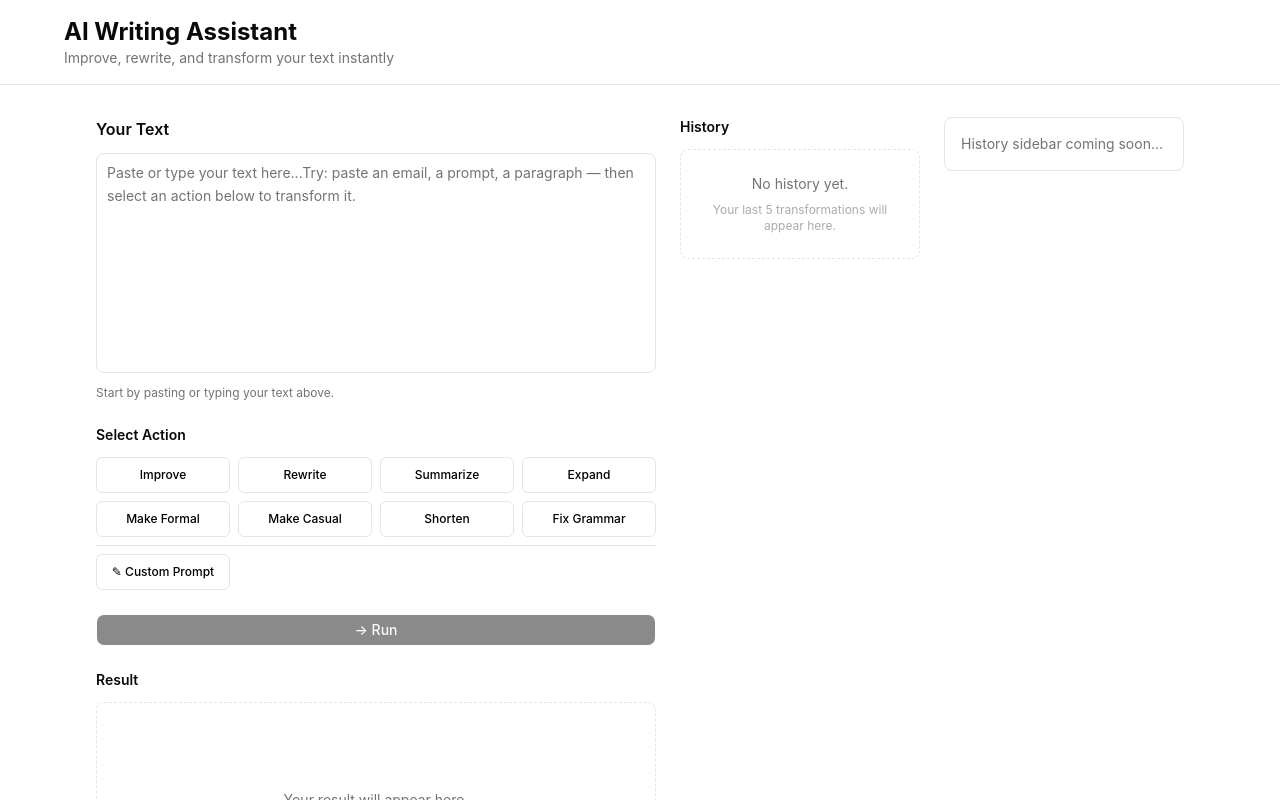
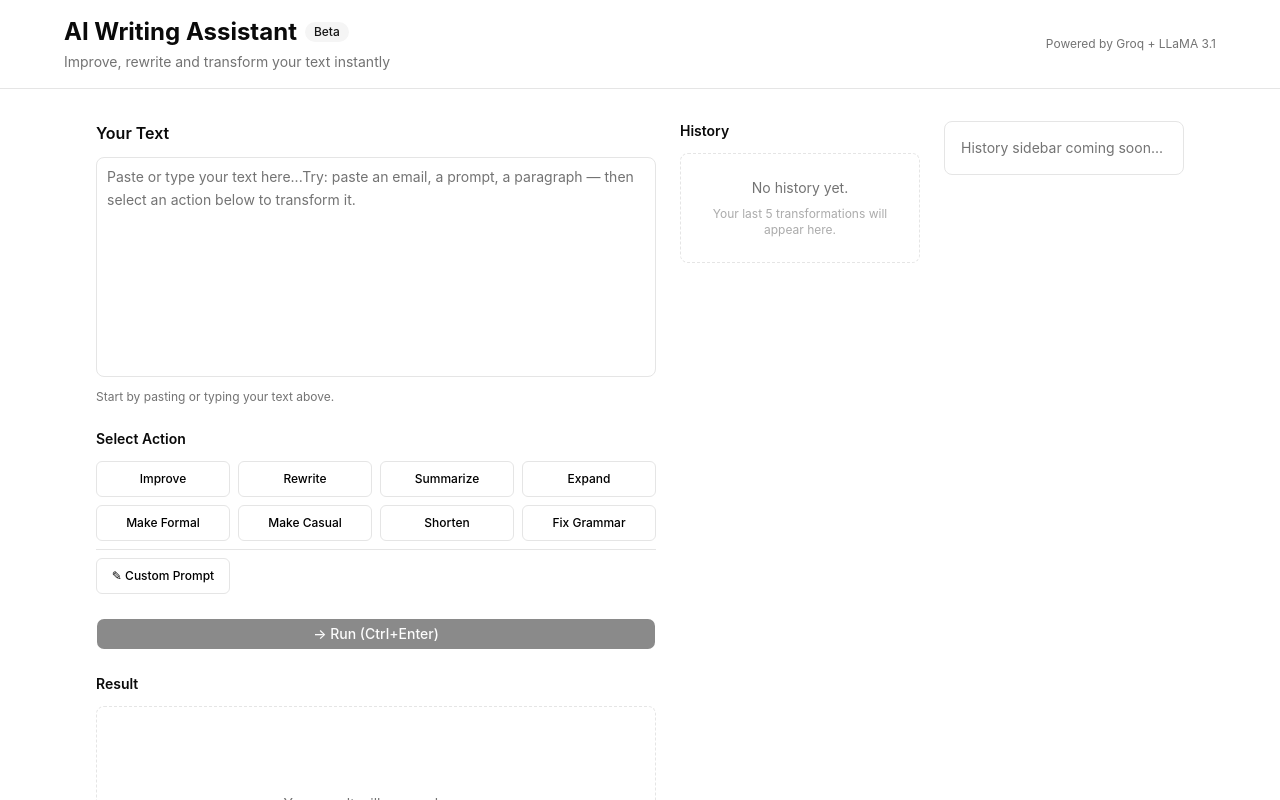
Before and after one commit to pranjalipongde/ai-writing-assistant, a React (Vite) app: page / in a window 1280 px wide. Shown: the top 800 px of the page. Built offline with nearby package versions, Linux system fonts and the light colour scheme.

Commit message:
feat: final polish - keyboard shortcut, meta tags, header badge

```diff
--- a/index.html
+++ b/index.html
@@ -4,6 +4,10 @@
     <meta charset="UTF-8" />
     <link rel="icon" type="image/svg+xml" href="/vite.svg" />
     <meta name="viewport" content="width=device-width, initial-scale=1.0" />
+    <meta
+      name="description"
+      content="AI-powered writing assistant. Improve, rewrite, summarize and transform your text instantly."
+    />
     <title>ai-writing-assistant</title>
   </head>
   <body>
--- a/src/App.jsx
+++ b/src/App.jsx
@@ -1,4 +1,4 @@
-import { useCallback, useReducer, useState } from "react";
+import { useCallback, useEffect, useReducer, useState } from "react";
 import { countChars, countWords } from "./utils/textHelpers";
 import useAi from "./hooks/useAi";
 import InputArea from "./components/editor/InputArea";
@@ -7,6 +7,7 @@ import CustomPrompt from "./components/actions/CustomPrompt";
 import OutputArea from "./components/editor/OutputArea";
 import { Button } from "./components/ui/button";
 import HistorySidebar from "./components/sidebar/HistorySidebar";
+import { Badge } from "./components/ui/badge";
 
 //all possible state updates have a name
 const ACTIONS = {
@@ -149,17 +150,38 @@ function App() {
     dispatch({ type: ACTIONS.SET_INPUT, payload: item.input });
   }, []);
 
+  // Ctrl+Enter to run
+  useEffect(() => {
+    const handleKeyDown = (e) => {
+      if ((e.ctrlKey || e.metaKey) && e.key === "Enter") {
+        handleRun();
+      }
+    };
+    window.addEventListener("keydown", handleKeyDown);
+    return () => window.removeEventListener("keydown", handleKeyDown);
+  }, [handleRun]);
+
   return (
     <div className="min-h-screen bg-background">
       {/* Header */}
       <header className="border-b border-border px-4 lg:px-8 py-4">
         <div className="max-w-6xl mx-auto flex items-center justify-between">
           <div>
-            <h1 className="text-lg lg:text-2xl font-bold text-foreground">
-              AI Writing Assistant
-            </h1>
+            <div className="flex items-center gap-2 mb-1">
+              <h1 className="text-lg lg:text-2xl font-bold text-foreground">
+                AI Writing Assistant
+              </h1>
+              <Badge variant="secondary" className="text-xs">
+                Beta
+              </Badge>
+            </div>
             <p className="text-xs lg:text-sm text-muted-foreground">
-              Improve, rewrite, and transform your text instantly
+              Improve, rewrite and transform your text instantly
+            </p>
+          </div>
+          <div className="text-right hidden sm:block">
+            <p className="text-xs text-muted-foreground">
+              Powered by Groq + LLaMA 3.1
             </p>
           </div>
         </div>
@@ -196,8 +218,9 @@ function App() {
               disabled={
                 loading || !state.inputText.trim() || !state.activeAction
               }
+              className="w-full sm:w-auto"
             >
-              {loading ? "Running..." : "→ Run"}
+              {loading ? "Running..." : "→ Run (Ctrl+Enter)"}
             </Button>
 
             <OutputArea
```
